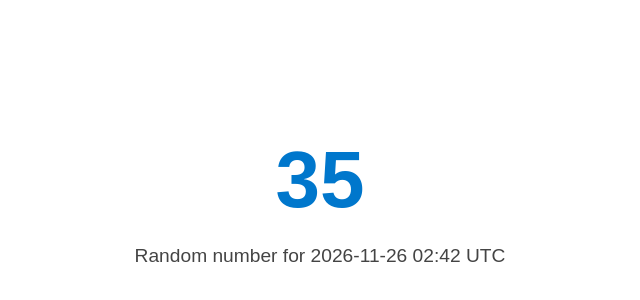
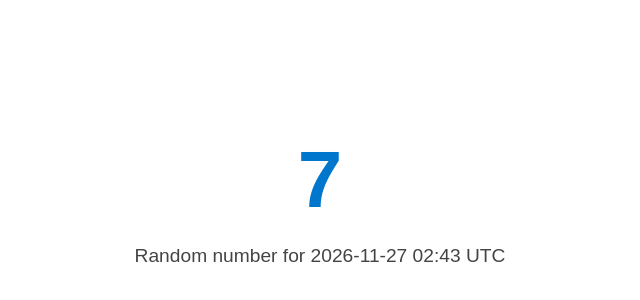
Before and after one commit to Neato-Nick/daily-random-number, a plain HTML site: page index.html in a window 1280 px wide. Shown: the part 58-358 px from the top of the page, without its empty margins (320-960 px from the left). Drawn offline with Linux system fonts and the light colour scheme.

Commit message:
Daily update: Fri Nov 27 02:43:19 UTC 2026

```diff
--- a/index.html
+++ b/index.html
@@ -11,7 +11,7 @@
   </style>
 </head>
 <body>
-  <h1>35</h1>
-  <p>Random number for 2026-11-26 02:42 UTC</p>
+  <h1>7</h1>
+  <p>Random number for 2026-11-27 02:43 UTC</p>
 </body>
 </html>
```
